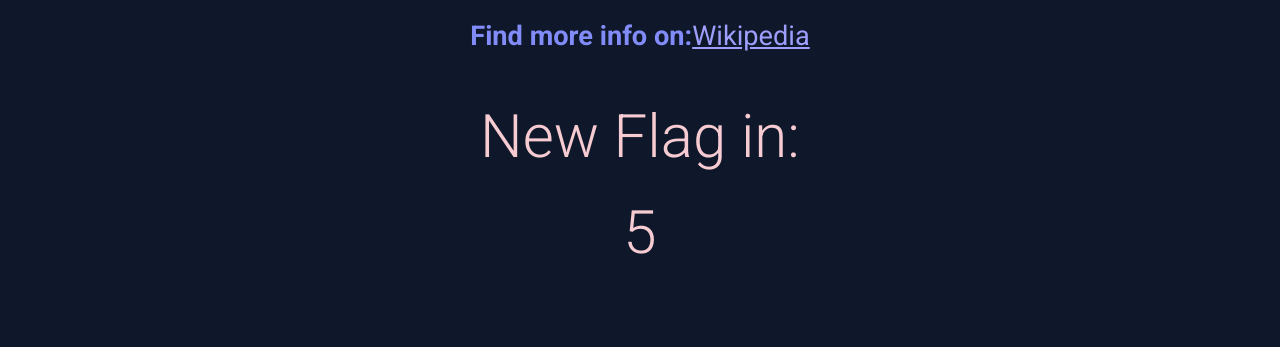
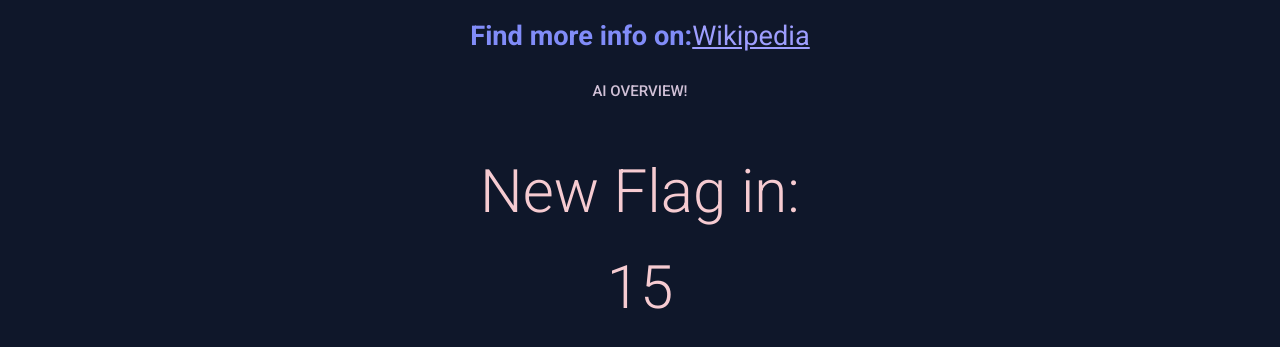
Before and after one commit to jfvasil/Flag-React-MUI, a React (Vite) app: page / in a window 1280 px wide. Shown: the part 407-754 px from the top of the page. Built offline with nearby package versions, Linux system fonts and the light colour scheme; no server answers.

Commit message:
added ai overview

```diff
--- a/package.json
+++ b/package.json
@@ -17,6 +17,7 @@
     "@mui/material": "^5.15.4",
     "axios": "^1.6.5",
     "framer-motion": "^11.0.2",
+    "openai": "^6.35.0",
     "react": "^18.2.0",
     "react-dom": "^18.2.0",
     "react-router-dom": "^6.21.2"
@@ -29,6 +30,7 @@
     "eslint-plugin-react": "^7.33.2",
     "eslint-plugin-react-hooks": "^4.6.0",
     "eslint-plugin-react-refresh": "^0.4.5",
+    "netlify-cli": "^26.0.0",
     "vite": "^5.0.8"
   }
 }
--- a/src/components/InfoDisplay.jsx
+++ b/src/components/InfoDisplay.jsx
@@ -1,5 +1,6 @@
-import {Typography, Grid, Box} from '@mui/material'
+import {Typography, Grid, Box, Button} from '@mui/material'
 import {styled} from '@mui/material/styles'
+import { useState } from 'react'
 
 const CustomSpan = styled('span')(({theme}) => ({
   color:theme.palette.secondary.dark,
@@ -8,6 +9,35 @@ const CustomSpan = styled('span')(({theme}) => ({
 
 const InfoDisplay = ({capital,population,continent,languages,name,showName = true}) => {
 
+const [aiOverview, setAiOverview] = useState("");
+const [loadingOverview, setLoadingOverview] = useState(false);
+
+async function getAiOverview(country) {
+  setLoadingOverview(true);
+  setAiOverview("");
+
+  try {
+    const res = await fetch("/.netlify/functions/countryOverview", {
+      method: "POST",
+      headers: {
+        "Content-Type": "application/json",
+      },
+      body: JSON.stringify({ country }),
+    });
+
+    const data = await res.json()
+
+    if (!res.ok) {
+      throw new Error(data.error || "Failed to generate overview");
+    }
+
+    setAiOverview(data.overview)
+  } catch (error) {
+    setAiOverview("Sorry, I could not generate an overview right now.");
+  } finally {
+    setLoadingOverview(false)
+  }
+}
 
     const wikiURL = 'https://en.wikipedia.org/wiki/'
 
@@ -39,6 +69,18 @@ const InfoDisplay = ({capital,population,continent,languages,name,showName = tru
     sx={{ color: 'secondary.main'}}
     >
     Wikipedia</a></Grid>
+    <Grid item>
+      <Button size="large" onClick={() => getAiOverview(name)}>
+        Ai Overview!
+        </Button>
+        {loadingOverview &&
+        <CustomSpan>Generating Ai Overview....</CustomSpan> }
+        {aiOverview && (
+          <Grid item>
+            {aiOverview}
+          </Grid>
+        )}
+    </Grid>
    </Grid>
    </Typography>
   )
--- a/src/pages/FlagPage.jsx
+++ b/src/pages/FlagPage.jsx
@@ -19,6 +19,10 @@ const {countryCode} = useParams()
 const [countryName, setCountryName] = useState('')
 const [countryInfo, setCountryInfo] = useState([])
 const [countries, setCountries] = useState([])
+
+
+
+
 
 
     const handleFetch = useCallback(async () => {
--- a/src/pages/Landing.jsx
+++ b/src/pages/Landing.jsx
@@ -30,7 +30,7 @@ const Landing = () => {
 
         const countingDown = () => {
         if(counter <= 0){
-            setCounter(10)
+            setCounter(20)
         }
         setTimeout(() => setCounter(counter - 1), 1000 )
         }
```
Also changed, not shown: src/netlify/countryOverview.js (added, +54 -0 lines), 2 other files (tests, documents, lock files or other folders).
